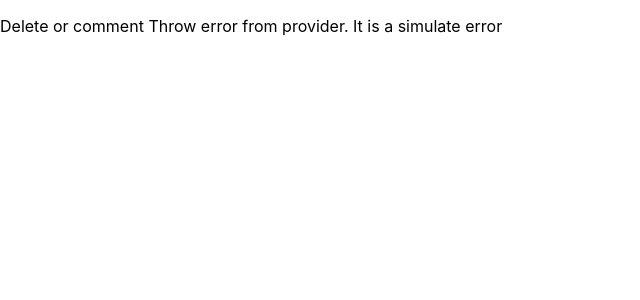
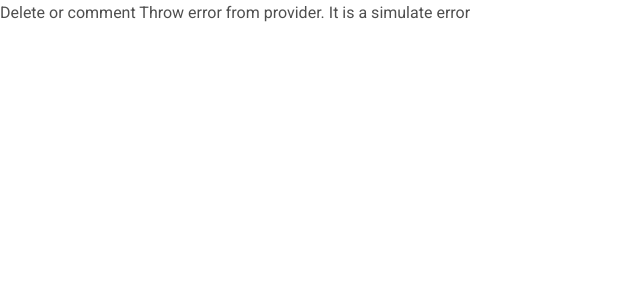
Before and after one commit to SantDani/react2021, a React (Create React App) app in the folder router/: page / in a window 1280 px wide. Shown: the top 300 px of the page, without its empty margins (0-640 px from the left). Built offline with nearby package versions, Linux system fonts and the light colour scheme; no server answers.

Commit message:
install Material Desing Bootstrap

```diff
--- a/router/package.json
+++ b/router/package.json
@@ -6,6 +6,7 @@
     "@testing-library/jest-dom": "^5.14.1",
     "@testing-library/react": "^11.2.7",
     "@testing-library/user-event": "^12.8.3",
+    "mdb-react-ui-kit": "^1.3.0",
     "react": "^17.0.2",
     "react-dom": "^17.0.2",
     "react-router-dom": "^5.2.0",
--- a/router/src/App.js
+++ b/router/src/App.js
@@ -1,5 +1,7 @@
 import './App.css';
 import PokemonProvider from './context/pokemons/Provider';
+// Material Desing Bootstrap
+import 'mdb-react-ui-kit/dist/css/mdb.min.css'
 
 import Routes from "./routes";
 
--- a/router/src/context/pokemons/Provider.js
+++ b/router/src/context/pokemons/Provider.js
@@ -19,7 +19,7 @@ export default function PokemonProvider({children}) {
             setErrorMessage("");
             setHasError(false);
 
-            throw new Error("Throw My error");
+            // throw new Error("Throw My error");
 
             const pokemonResult = await apiCall({url: `${URL_API}pokemon?limit=100&offset=0`});
             // console.log('result apiCall',  pokemonResult);
--- a/router/src/views/home/index.js
+++ b/router/src/views/home/index.js
@@ -20,6 +20,9 @@ export default function Home(){
     }
     return (
         <>
+            <head>
+                <link href="https://fonts.googleapis.com/css?family=Roboto:300,400,500,700&display=swap" rel="stylesheet" />
+            </head>
             {hasError ? <ErrorMessage message={"Delete or comment Throw error from provider. It is a simulate error"}/> : <PokemonList pokemons={pokemons}/>}
         </>
     );
--- /dev/null
+++ b/router/src/views/home/style.css
@@ -0,0 +1,3 @@
+body {
+    font-family: Roboto, Helvetica, Arial, sans-serif;
+  }
```
Also changed, not shown: 1 other file (tests, documents, lock files or other folders).
